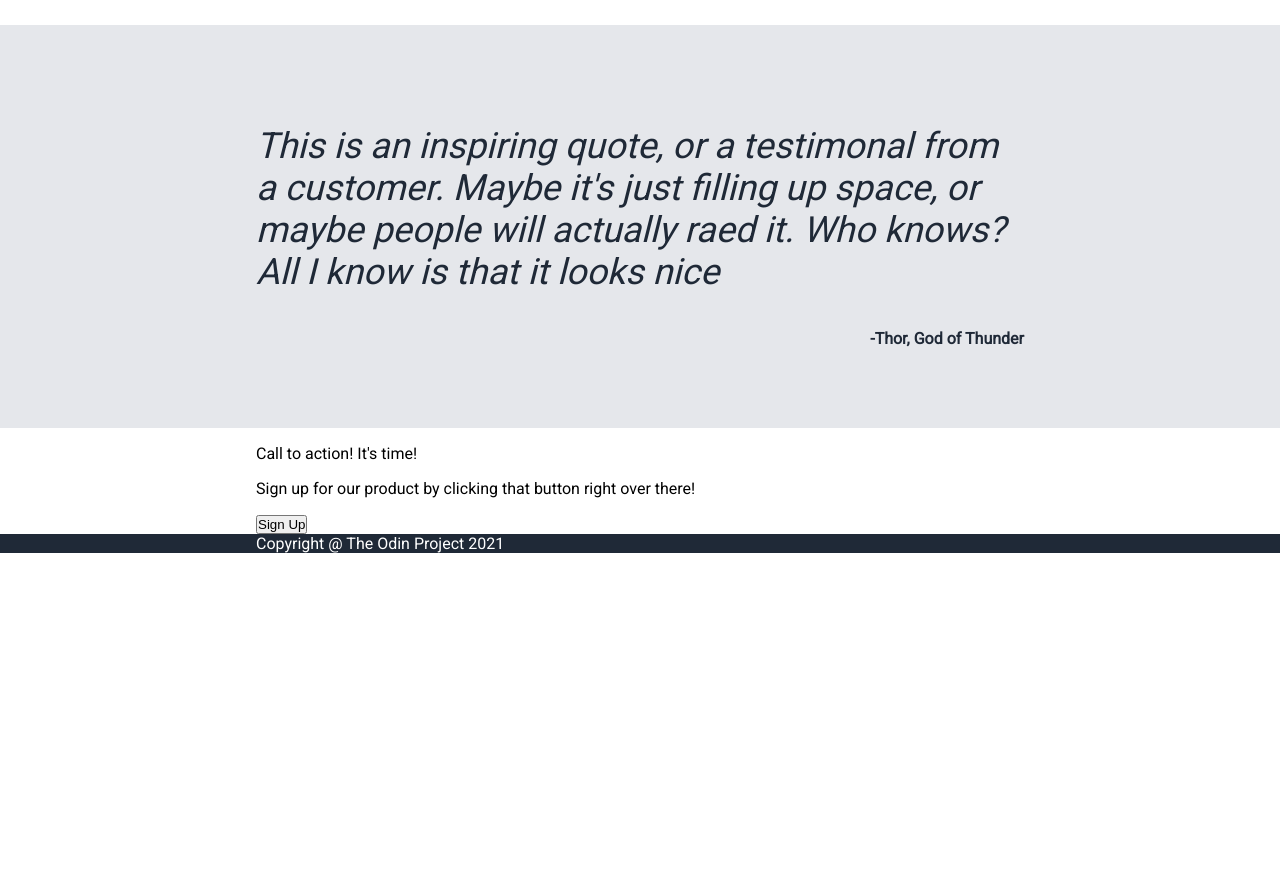
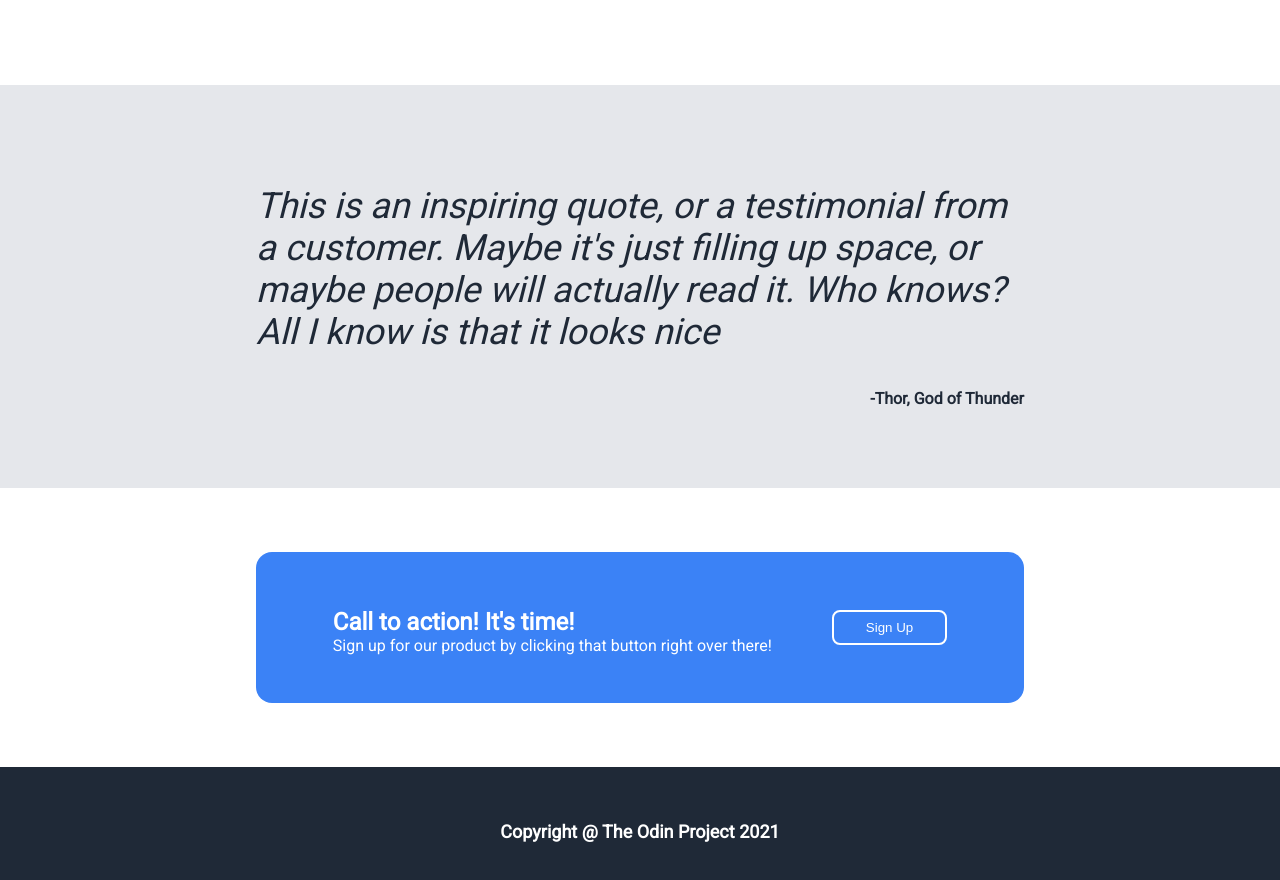
Before and after one commit to Nutty-Nuts/odin-landing-page, a plain HTML site: page src/index.html in a window 1280 px wide. Shown: the part 880-1760 px from the top of the page. Before the commit the page ends 1433 px from the top, so only its background shows below. Drawn offline with Linux system fonts and the light colour scheme.

Commit message:
completed landing page

```diff
--- a/src/index.html
+++ b/src/index.html
@@ -15,9 +15,9 @@
           <div>Header Logo</div>
         </div>
         <ul class="header links">
-          <li><a href="">Header Link One</a></li>
-          <li><a href="">Header Link Two</a></li>
-          <li><a href="">Header Link Three</a></li>
+          <li class="link"><a href="">Header Link One</a></li>
+          <li class="link"><a href="">Header Link Two</a></li>
+          <li class="link"><a href="">Header Link Three</a></li>
         </ul>
       </div>
       <div class="intro">
@@ -46,7 +46,7 @@
           </div>
           <div class="card">
             <div class="card-image"></div>
-            <div clas-="card text">
+            <div class="card text">
               this is some subtext under an illustration or image
             </div>
           </div>
@@ -67,23 +67,23 @@
       <div class="quote">
         <div>
           <p class="quote-content">
-            This is an inspiring quote, or a testimonal from a customer. Maybe
-            it's just filling up space, or maybe people will actually raed it.
+            This is an inspiring quote, or a testimonial from a customer. Maybe
+            it's just filling up space, or maybe people will actually read it.
             Who knows? All I know is that it looks nice
           </p>
           <p class="quote-author">-Thor, God of Thunder</p>
         </div>
       </div>
       <div class="register">
-        <div>
+        <div class="register-container">
           <div>
-            <p>Call to action! It's time!</p>
-            <p>
+            <p class="register-header">Call to action! It's time!</p>
+            <p class="register-subtext">
               Sign up for our product by clicking that button right over there!
             </p>
           </div>
-          <div>
-            <button>Sign Up</button>
+          <div class="register-button">
+            <div><button class="register-btn">Sign Up</button></div>
           </div>
         </div>
       </div>
--- a/styles/index.css
+++ b/styles/index.css
@@ -81,12 +81,24 @@ a {
   gap: 16px;
 }
 
+.link:hover {
+  color: #a3a3a3;
+  transition: 0.1s;
+}
+
+.link:active {
+  color: #686868;
+  transition: 0.2s;
+}
+
 .intro {
   display: flex;
   flex-direction: row;
 
   padding-top: 64px;
   padding-bottom: 64px;
+
+  min-height: 300px;
 }
 
 .intro-content {
@@ -105,7 +117,7 @@ a {
 .intro-subtext {
   font-size: 18px;
 
-  padding-bottom: 8px;
+  padding-bottom: 16px;
 }
 
 .intro-image {
@@ -134,6 +146,16 @@ a {
 
   font-size: 18px;
   font-weight: bold;
+}
+
+.intro-button:hover {
+  background-color: #2d68c5;
+  transition: 0.1s;
+}
+
+.intro-button:active {
+  background-color: #1b3d74;
+  transition: 0.2s;
 }
 
 .info {
@@ -202,3 +224,80 @@ a {
   font-weight: bolder;
   font-size: 16px;
 }
+
+.register {
+  padding-top: 64px;
+  padding-bottom: 64px;
+}
+
+.register-container {
+  background-color: #3b82f6;
+
+  padding-top: 32px;
+  padding-bottom: 32px;
+
+  padding-left: 10%;
+  padding-right: 10%;
+
+  border-radius: 16px;
+
+  color: white;
+
+  display: flex;
+  flex-direction: row;
+}
+
+.register-header {
+  font-size: 24px;
+  font-weight: bolder;
+
+  margin-bottom: 0;
+}
+
+.register-subtext {
+  margin-top: 0;
+}
+
+.register-button {
+  flex: 1;
+
+  display: flex;
+
+  justify-content: flex-end;
+  align-items: center;
+}
+
+.register-btn {
+  padding: 8px;
+  padding-left: 32px;
+  padding-right: 32px;
+
+  color: white;
+
+  background-color: #3b82f6;
+  border: 2px solid white;
+
+  border-radius: 8px;
+}
+
+.register-btn:hover {
+  background-color: #2d68c5;
+  transition: 0.1s;
+}
+
+.register-btn:active {
+  background-color: #1b3d74;
+  transition: 0.2s;
+}
+
+.footer {
+  height: 128px;
+
+  display: flex;
+
+  justify-content: center;
+  align-items: center;
+
+  font-size: 18px;
+  font-weight: bold;
+}
```
